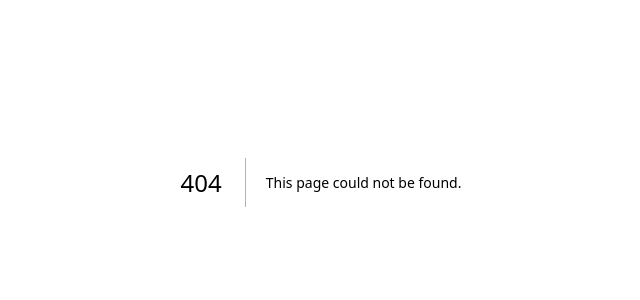
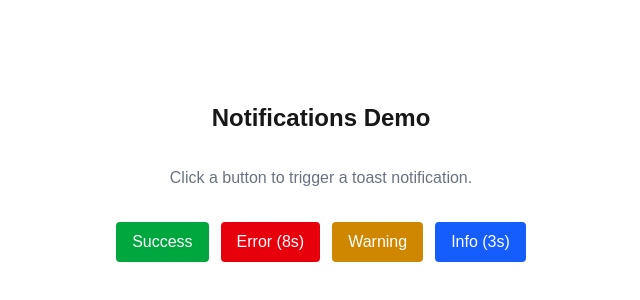
Before and after one commit to nytrimion/react-training, a Next.js app: page /notifications in a window 1280 px wide. Before the commit this address had no page. Shown: the part 218-518 px from the top of the page, without its empty margins (319-959 px from the left). Built offline with nearby package versions, Linux system fonts and the light colour scheme.

Commit message:
feat: module 04 NotificationContext & context splitting

```diff
--- /dev/null
+++ b/src/app/notifications/page.tsx
@@ -0,0 +1,57 @@
+'use client'
+
+import { NotificationProvider } from '@/contexts/NotificationContext'
+import { NotificationContainer } from '@/components/NotificationContainer'
+import { useNotificationDispatch } from '@/contexts/NotificationContext'
+
+function NotificationButtons() {
+  const { addNotification } = useNotificationDispatch()
+
+  return (
+    <div className="flex flex-wrap gap-3">
+      <button
+        type="button"
+        onClick={() => addNotification('success', 'Operation completed successfully!')}
+        className="rounded bg-green-600 px-4 py-2 text-white hover:bg-green-700"
+      >
+        Success
+      </button>
+      <button
+        type="button"
+        onClick={() => addNotification('error', 'Something went wrong.', 8000)}
+        className="rounded bg-red-600 px-4 py-2 text-white hover:bg-red-700"
+      >
+        Error (8s)
+      </button>
+      <button
+        type="button"
+        onClick={() => addNotification('warning', 'Please check your input.')}
+        className="rounded bg-yellow-600 px-4 py-2 text-white hover:bg-yellow-700"
+      >
+        Warning
+      </button>
+      <button
+        type="button"
+        onClick={() => addNotification('info', 'New update available.', 3000)}
+        className="rounded bg-blue-600 px-4 py-2 text-white hover:bg-blue-700"
+      >
+        Info (3s)
+      </button>
+    </div>
+  )
+}
+
+export default function NotificationsPage() {
+  return (
+    <NotificationProvider>
+      <NotificationContainer />
+      <div className="flex min-h-screen items-center justify-center">
+        <main className="flex flex-col items-center gap-8 p-16">
+          <h1 className="text-2xl font-bold">Notifications Demo</h1>
+          <p className="text-gray-500">Click a button to trigger a toast notification.</p>
+          <NotificationButtons />
+        </main>
+      </div>
+    </NotificationProvider>
+  )
+}
--- /dev/null
+++ b/src/components/NotificationContainer.tsx
@@ -0,0 +1,23 @@
+'use client'
+
+import { useNotificationState } from '@/contexts/NotificationContext'
+import { NotificationToast } from './NotificationToast'
+
+export function NotificationContainer() {
+  const { notifications } = useNotificationState()
+
+  if (notifications.length === 0) return null
+
+  return (
+    <div aria-live="polite" className="fixed top-4 right-4 z-50 flex w-80 flex-col gap-2">
+      {notifications.map((notification) => (
+        <NotificationToast
+          key={notification.id}
+          id={notification.id}
+          type={notification.type}
+          message={notification.message}
+        />
+      ))}
+    </div>
+  )
+}
--- /dev/null
+++ b/src/components/NotificationToast.tsx
@@ -0,0 +1,45 @@
+'use client'
+
+import { useNotificationDispatch } from '@/contexts/NotificationContext'
+
+interface NotificationToastProps {
+  id: string
+  type: 'success' | 'error' | 'warning' | 'info'
+  message: string
+}
+
+const ICON_MAP = {
+  success: '✓',
+  error: '✕',
+  warning: '⚠',
+  info: 'ℹ',
+} as const
+
+const STYLE_MAP = {
+  success: 'bg-green-100 border-green-500 text-green-800',
+  error: 'bg-red-100 border-red-500 text-red-800',
+  warning: 'bg-yellow-100 border-yellow-500 text-yellow-800',
+  info: 'bg-blue-100 border-blue-500 text-blue-800',
+} as const
+
+export function NotificationToast({ id, type, message }: NotificationToastProps) {
+  const { removeNotification } = useNotificationDispatch()
+
+  return (
+    <div
+      role="alert"
+      className={`flex items-center gap-3 rounded border-l-4 px-4 py-3 shadow-md ${STYLE_MAP[type]}`}
+    >
+      <span className="text-lg">{ICON_MAP[type]}</span>
+      <p className="flex-1 text-sm">{message}</p>
+      <button
+        type="button"
+        onClick={() => removeNotification(id)}
+        className="opacity-60 hover:opacity-100"
+        aria-label="Dismiss notification"
+      >
+        ✕
+      </button>
+    </div>
+  )
+}
--- /dev/null
+++ b/src/contexts/NotificationContext.tsx
@@ -0,0 +1,111 @@
+'use client'
+
+import { createContext, ReactNode, useContext, useEffect, useMemo, useReducer, useRef } from 'react'
+
+type NotificationType = 'success' | 'error' | 'warning' | 'info'
+
+interface Notification {
+  id: string
+  type: NotificationType
+  message: string
+  duration?: number // ms, default 5000
+}
+
+interface NotificationState {
+  notifications: Notification[]
+}
+
+type NotificationAction =
+  | { type: 'ADD'; payload: Notification }
+  | { type: 'REMOVE'; payload: string }
+
+function notificationReducer(
+  state: NotificationState,
+  action: NotificationAction
+): NotificationState {
+  switch (action.type) {
+    case 'ADD':
+      return {
+        notifications: [...state.notifications, action.payload],
+      }
+    case 'REMOVE':
+      return {
+        notifications: state.notifications.filter(
+          (notification) => notification.id !== action.payload
+        ),
+      }
+    default:
+      action satisfies never
+      return state
+  }
+}
+
+interface NotificationDispatchContextType {
+  addNotification: (type: NotificationType, message: string, duration?: number) => void
+  removeNotification: (id: string) => void
+}
+
+const NotificationDispatchContext = createContext<NotificationDispatchContextType | null>(null)
+const NotificationStateContext = createContext<NotificationState | null>(null)
+
+export function NotificationProvider({ children }: { children: ReactNode }) {
+  const [state, dispatch] = useReducer(notificationReducer, { notifications: [] })
+  const timers = useRef<Map<string, NodeJS.Timeout>>(new Map())
+
+  const commands = useMemo(
+    () => ({
+      addNotification: (type: NotificationType, message: string, duration = 5000) => {
+        const id = crypto.randomUUID()
+        dispatch({ type: 'ADD', payload: { id, type, message, duration } })
+
+        const timerId = setTimeout(() => {
+          dispatch({ type: 'REMOVE', payload: id })
+          timers.current.delete(id)
+        }, duration)
+        timers.current.set(id, timerId)
+      },
+      removeNotification: (id: string) => {
+        const timerId = timers.current.get(id)
+        if (timerId) {
+          clearTimeout(timerId)
+          timers.current.delete(id)
+        }
+        dispatch({ type: 'REMOVE', payload: id })
+      },
+    }),
+    [dispatch]
+  )
+
+  useEffect(() => {
+    const cleanupTimers = timers.current
+    return () => {
+      cleanupTimers.forEach((timerId) => clearTimeout(timerId))
+    }
+  }, [])
+
+  return (
+    <NotificationStateContext.Provider value={state}>
+      <NotificationDispatchContext.Provider value={commands}>
+        {children}
+      </NotificationDispatchContext.Provider>
+    </NotificationStateContext.Provider>
+  )
+}
+
+export function useNotificationDispatch() {
+  const context = useContext(NotificationDispatchContext)
+
+  if (!context) {
+    throw new Error('useNotificationDispatch must be used within NotificationProvider')
+  }
+  return context
+}
+
+export function useNotificationState() {
+  const context = useContext(NotificationStateContext)
+
+  if (!context) {
+    throw new Error('useNotificationState must be used within NotificationProvider')
+  }
+  return context
+}
```
Also changed, not shown: 2 other files (tests, documents, lock files or other folders).
